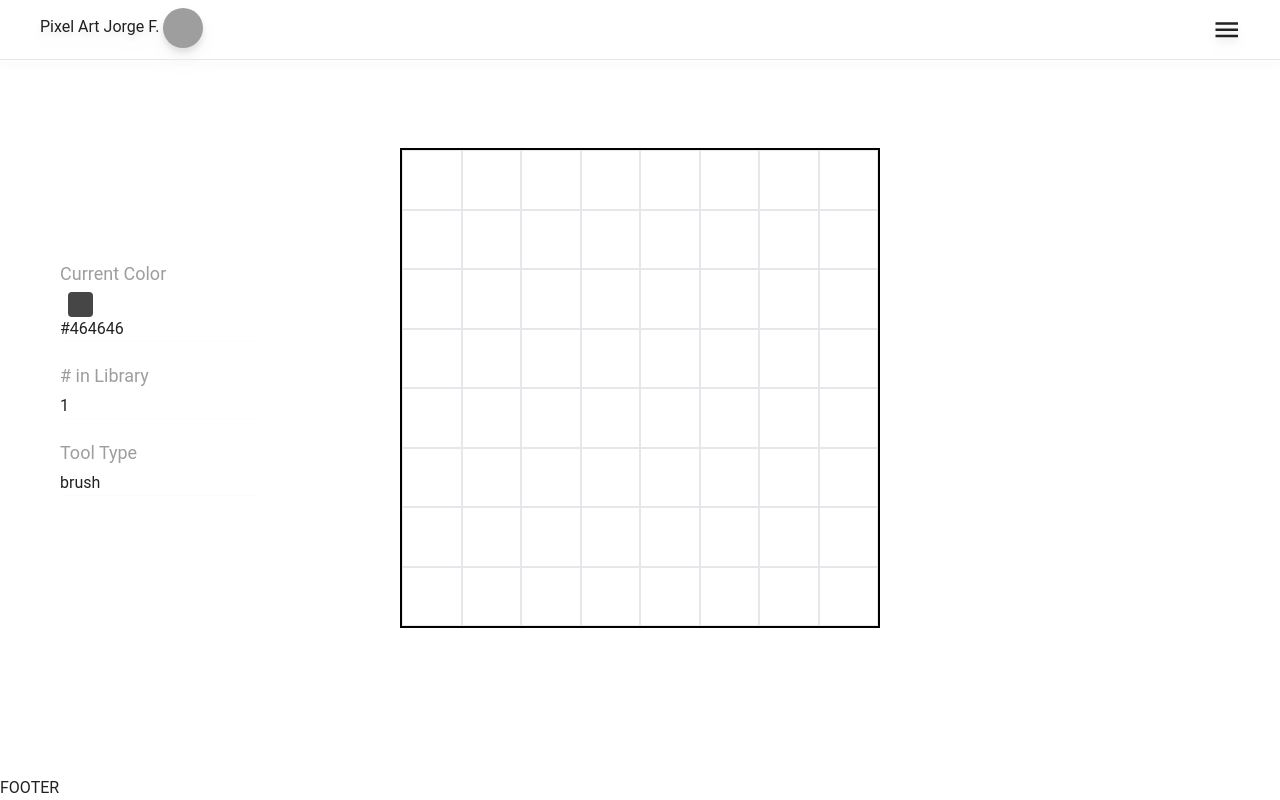
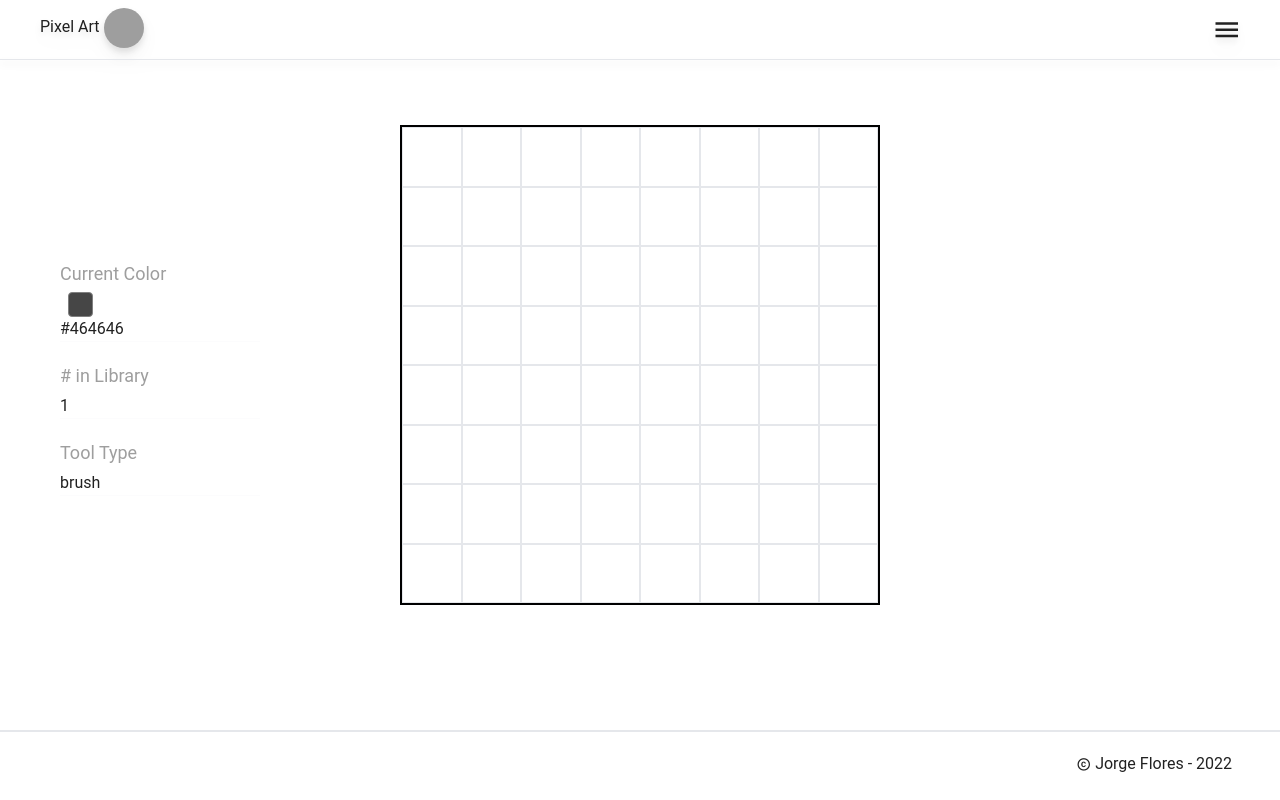
Before and after one commit to Landschy/pixelArtTool, a Vue app: page / in a window 1280 px wide. Built offline with nearby package versions, Linux system fonts and the light colour scheme; grey boxes are pictures that could not be loaded.

Commit message:
fix: Black when exported & Footer

```diff
--- a/src/components/canvas/GridDisplay.vue
+++ b/src/components/canvas/GridDisplay.vue
@@ -8,7 +8,7 @@ const { highlightSquare, paintSquare, resetSquare } = paintStore;
 </script>
 <template>
   <div
-    class="gridMain w-full h-full mx-auto my-auto border-2 border-black hover:cursor-pointer"
+    class="gridMain w-full h-full mx-auto my-auto border-2 border-black hover:cursor-pointer bg-white"
   >
     <div
       class="border-[1px]"
--- a/src/components/color/ColorItem.vue
+++ b/src/components/color/ColorItem.vue
@@ -6,7 +6,12 @@ const props = defineProps<{
 }>();
 </script>
 <template>
-  <v-card flat :color="props.color" class="mx-2 w-[25px] h-[25px]">
+  <v-card
+    flat
+    :color="props.color"
+    class="mx-2 w-[25px] h-[25px]"
+    :style="'border: 1px solid grey'"
+  >
     <v-scale-transition>
       <div
         v-if="props.currentBrushColor == props.idx"
--- a/src/components/main/FooterDumb.vue
+++ b/src/components/main/FooterDumb.vue
@@ -1,3 +1,7 @@
 <template>
-  <footer>FOOTER</footer>
+  <footer class="box-shadow-2 h-[70px] border-t-2 py-5 px-12 text-right">
+    <v-icon icon="mdi-copyright" size="15" class="absolute top-0" />
+    Jorge Flores -
+    {{ new Date().getFullYear() }}
+  </footer>
 </template>
--- a/src/components/main/TitleSoftware.vue
+++ b/src/components/main/TitleSoftware.vue
@@ -7,7 +7,7 @@ const icon = ref(
 </script>
 <template>
   <div>
-    Pixel Art Jorge F.
+    Pixel Art
     <v-avatar :image="icon"></v-avatar>
   </div>
 </template>
```
